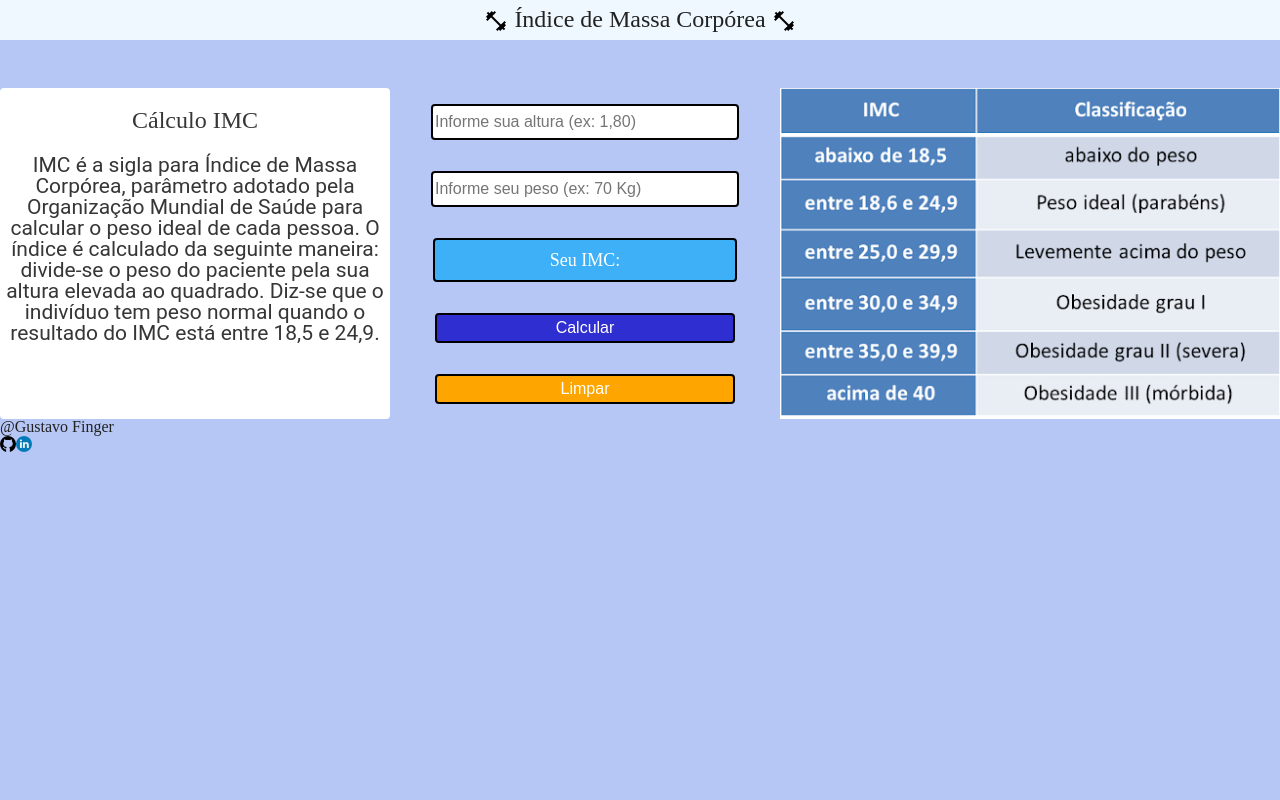
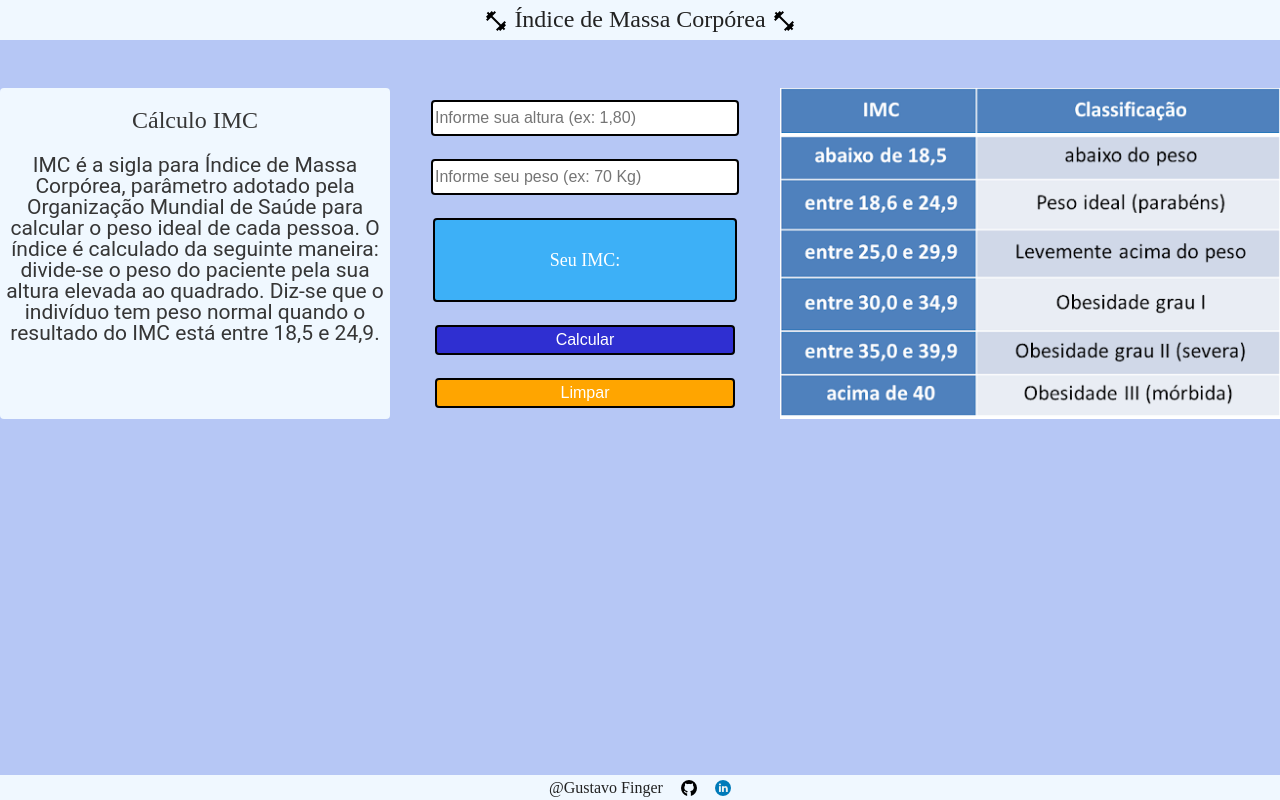
Before and after one commit to Gufinger07/CalcularImc, a React (Create React App) app in the folder calculaimc/: page / in a window 1280 px wide. Built offline with nearby package versions, Linux system fonts and the light colour scheme.

Commit message:
arrumando bugs e finalizando no formulario

```diff
--- a/calculaimc/src/App.js
+++ b/calculaimc/src/App.js
@@ -13,10 +13,9 @@ class App extends Component {
     super();
 
     this.state = {
-      resultado: [],
-      formulario: []
+      resultado: []
     }
-    }
+  }
 
   criarResultado(resultado) {
     const novoResultado = {resultado}
@@ -35,6 +34,16 @@ class App extends Component {
     }
     this.setState(novoEstado)
   }
+
+
+  adicionaMensagem(mensagem) {
+    const novaMensagem = {mensagem}
+    const novoArrayMensagem = [this.setState.mensagem, novaMensagem]
+    const novoEstado = {
+      mensagem: novoArrayMensagem
+    }
+    this.setState(novoEstado)
+  }
   render() {
     return (
       <main>
@@ -42,10 +51,11 @@ class App extends Component {
         <section className="sessao-principal">
           <InfoMassa />
           <Form criarResultado={this.criarResultado.bind(this)}
-          limpaFormulario={this.limpaFormulario.bind(this)}/>
+          limpaFormulario={this.limpaFormulario.bind(this)}
+          />
           <ClassificacaoImc />
       </section>
-        <Rodape />
+      <Rodape />
       </main>
 
     );
--- a/calculaimc/src/assets/css/App.css
+++ b/calculaimc/src/assets/css/App.css
@@ -1,5 +1,6 @@
 html {
   background-color: #b6c7f5;
+  height: 100%;
 }
 
 .sessao-principal {
--- a/calculaimc/src/components/ClassificacaoImc/classificacaoImc.jsx
+++ b/calculaimc/src/components/ClassificacaoImc/classificacaoImc.jsx
@@ -6,7 +6,7 @@ class ClassificacaoImc extends Component {
     render() {
         return (
             <section className="sessao-imagem">
-                <img className="imagem-tabela" src= {imagem} />
+                <img className="imagem-tabela" src= {imagem} alt="Imagem Da Classificiação dos IMC"/>
             </section>
         )
     }
--- a/calculaimc/src/components/Form/estilo.css
+++ b/calculaimc/src/components/Form/estilo.css
@@ -55,9 +55,10 @@
 .form-resultado {
     background-color: #3db0f7;
     display: flex;
+    flex-direction: column;
     justify-content: center;
     align-items: center;
-    height: 40px;
+    height: 80px;
 }
 
 .resultadoimc {
--- a/calculaimc/src/components/Form/form.jsx
+++ b/calculaimc/src/components/Form/form.jsx
@@ -7,21 +7,22 @@ class Form extends Component {
         this.altura = " "
         this.peso = " "
         this.resultado = " "
-
     }
 
     _getNovoResultado(event) {
         event.preventDefault()
         event.stopPropagation()
-        this.resultado = this.peso / (this.altura * this.altura)
-        this.props.criarResultado(this.resultado)
+        if(this.peso && this.altura != 0) {
+            this.resultado = this.peso / (this.altura * this.altura)
+            this.resultado = parseFloat(this.resultado).toFixed(2)
+            this.props.criarResultado(this.resultado)
+        }
     }
 
     _handleGetAltura(event) {
         event.preventDefault()
         event.stopPropagation()
         this.altura = event.target.value
-
     }
 
     _handleGetPeso(event) {
@@ -35,7 +36,6 @@ class Form extends Component {
         event.preventDefault()
         event.stopPropagation()
         this.resultado = " "
-
         this.props.limpaFormulario(this.resultado)
 
     }
@@ -49,7 +49,6 @@ class Form extends Component {
                 onChange={this._handleGetPeso.bind(this)}/>
                 <div className="botao form-resultado">
                     <h3 className="resultadoimc"> Seu IMC: <span>{this.resultado}</span></h3>
-
                 </div>
                 <button className="botao botao-calcular" type="submit">Calcular</button>
                 <button onClick={this._handleLimpaForm.bind(this)} className="botao botao-limpar" type="button">Limpar</button>
--- a/calculaimc/src/components/InfoMassa/estilo.css
+++ b/calculaimc/src/components/InfoMassa/estilo.css
@@ -1,5 +1,5 @@
 .info {
-    background-color: white;
+    background-color: aliceblue;
     width: 500px;
     border-radius: 4px;
 }
--- a/calculaimc/src/components/Rodape/estilo.css
+++ b/calculaimc/src/components/Rodape/estilo.css
@@ -1,5 +1,17 @@
 .rodape {
-    position:absolute;
+    position:fixed;
     bottom:0;
     width:100%;
+    display: flex;
+    justify-content: center;
+    width: 100%;
+    height: 25px;
+    background-color: aliceblue;
 }
+
+.sessao-rodape {
+    align-items: center;
+    display: flex;
+    justify-content: space-around;
+    width: 200px;
+}
--- a/calculaimc/src/components/Rodape/rodape.jsx
+++ b/calculaimc/src/components/Rodape/rodape.jsx
@@ -1,16 +1,18 @@
 import React, { Component } from 'react';
 import gitIcon from "../../assets/image/github.png"
 import linkedin from "../../assets/image/linkedin.png"
-
+import "./estilo.css"
 class Rodape extends Component {
     render() {
         return(
             <footer className="rodape">
-                <h4>
-                    @Gustavo Finger
-                </h4>
-                <a href="https://github.com/Gufinger07/CalcularImc"><img className="icons" src={gitIcon} alt="Imagem Github"/></a>
-                <a href="https://www.linkedin.com/in/gustavo-finger2001/"><img className="icons" src={linkedin} alt="Imagem Linkedin"/></a>
+                <section className="sessao-rodape">
+                    <h4>
+                        @Gustavo Finger
+                    </h4>
+                    <a href="https://github.com/Gufinger07/CalcularImc"><img className="icons" src={gitIcon} alt="Imagem Github"/></a>
+                    <a href="https://www.linkedin.com/in/gustavo-finger2001/"><img className="icons" src={linkedin} alt="Imagem Linkedin"/></a>
+                </section>
             </footer>
         )
     }
```
